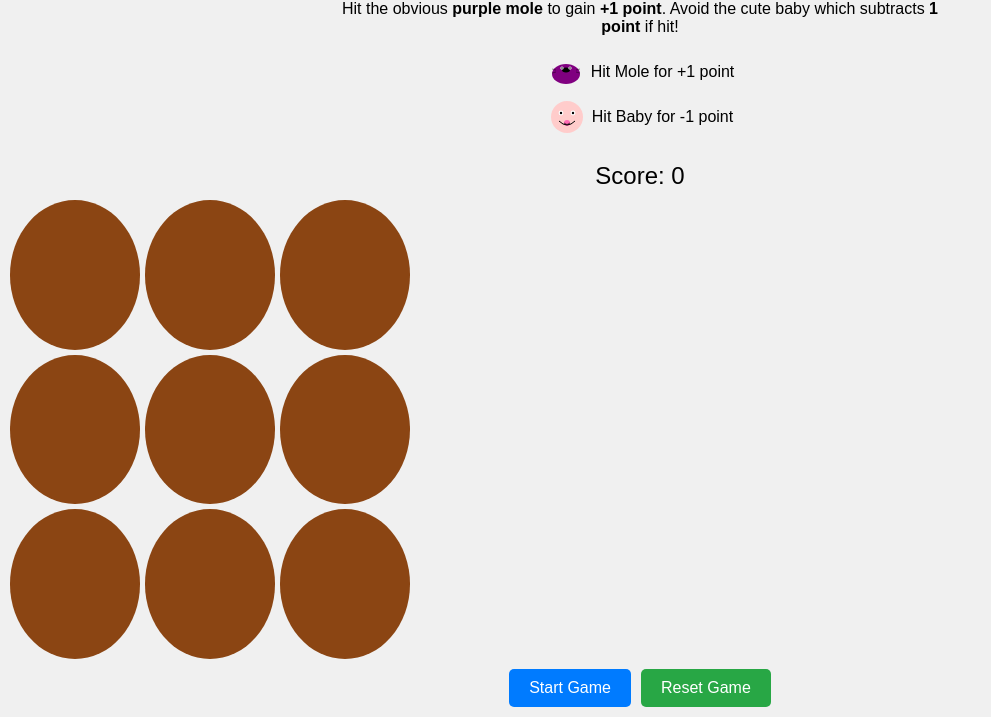
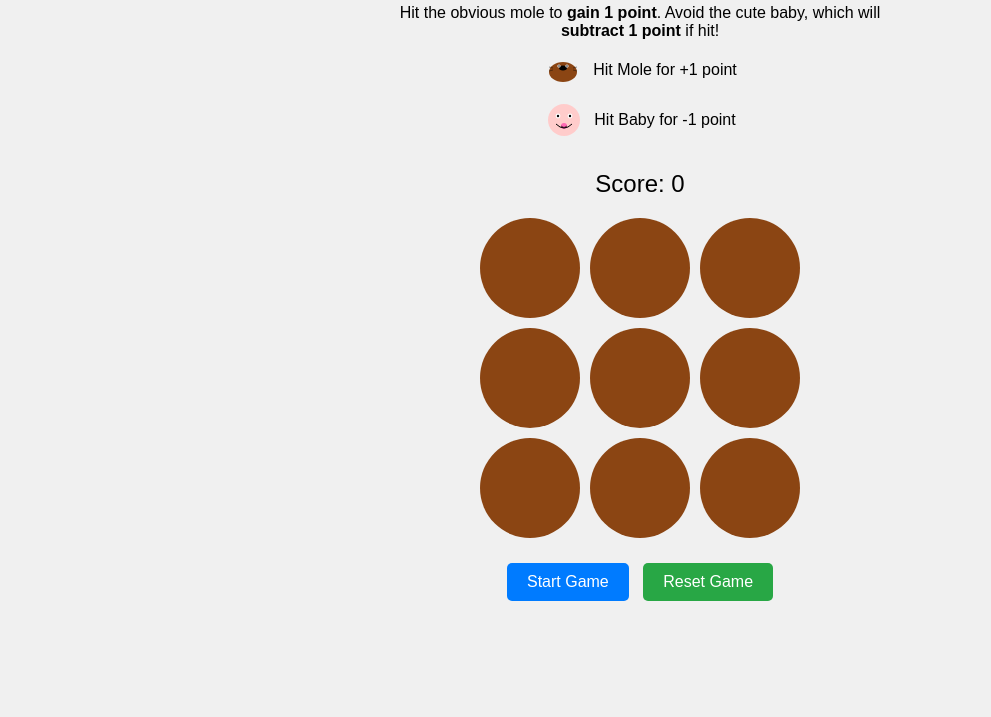
Before and after one commit to magicoh/redface-games, a plain HTML site: page games/whack-a-mole/index.html in a window 1280 px wide. Shown: the part 83-800 px from the top of the page, without its empty margins (0-991 px from the left). Drawn offline with Linux system fonts and the light colour scheme.

Commit message:
Update index.html

```diff
--- a/games/whack-a-mole/index.html
+++ b/games/whack-a-mole/index.html
@@ -2,16 +2,14 @@
 <html lang="en">
 <head>
   <meta charset="UTF-8" />
-  <!-- Set viewport to ensure responsiveness -->
   <meta name="viewport" content="width=device-width, initial-scale=1" />
   <title>Whack-a-Mole & Baby</title>
   <style>
-    /* Reset and ensure full height/width for responsive design */
-    html, body {
+    /* Basic Reset */
+    * {
       margin: 0;
       padding: 0;
-      height: 100%;
-      width: 100%;
+      box-sizing: border-box;
     }
     body {
       background: #f0f0f0;
@@ -19,79 +17,64 @@
       display: flex;
       flex-direction: column;
       align-items: center;
-      /* Use full available height; when embedding in an iframe you can adjust this */
-      height: 100%;
-      box-sizing: border-box;
-      padding: 10px;
+      padding: 20px;
     }
     h1 {
-      margin: 10px 0;
+      margin: 20px 0 10px;
       text-align: center;
     }
     .instructions {
-      margin-bottom: 10px;
+      margin-bottom: 20px;
       text-align: center;
-      max-width: 600px;
-      font-size: 1rem;
+      max-width: 500px;
     }
     .instruction-item {
       display: flex;
       align-items: center;
       justify-content: center;
-      margin: 5px 0;
+      margin: 10px 0;
     }
     .instruction-item svg {
-      margin-right: 5px;
+      margin-right: 10px;
     }
     .scoreboard {
-      font-size: 1.5rem;
-      margin: 10px 0;
+      font-size: 1.5em;
+      margin-bottom: 20px;
     }
-    /* Responsive game container:
-       The grid will adjust based on available width,
-       and holes will keep a square ratio. */
     .game-container {
       display: grid;
-      grid-template-columns: repeat(3, 1fr);
-      gap: 5px;
-      width: 100%;
-      max-width: 400px;
-      flex-grow: 1;
-      align-self: stretch;
+      grid-template-columns: repeat(3, 100px);
+      grid-gap: 10px;
+      margin-bottom: 20px;
     }
     .hole {
+      width: 100px;
+      height: 100px;
       background: #8B4513;
       border-radius: 50%;
       position: relative;
       overflow: hidden;
-      width: 100%;
-      /* Maintain square aspect ratio */
-      padding-top: 100%;
     }
     .character {
       position: absolute;
-      bottom: -90%;
+      bottom: -80px;
       left: 50%;
       transform: translateX(-50%);
-      width: 80%;
-      height: 80%;
+      width: 80px;
+      height: 80px;
       transition: bottom 0.3s;
       cursor: pointer;
     }
     .character.up {
-      bottom: 10%;
-    }
-    .controls {
-      margin-top: 10px;
-      display: flex;
-      gap: 10px;
+      bottom: 10px;
     }
     .btn {
       padding: 10px 20px;
-      font-size: 1rem;
+      font-size: 1em;
       border: none;
       border-radius: 5px;
       cursor: pointer;
+      margin: 5px;
     }
     .start-btn {
       background: #007bff;
@@ -112,12 +95,12 @@
 <body>
   <h1>Whack-a-Mole & Baby</h1>
   <div class="instructions">
-    <p>Hit the obvious <strong>purple mole</strong> to gain <strong>+1 point</strong>. Avoid the cute baby which subtracts <strong>1 point</strong> if hit!</p>
+    <p>Hit the obvious mole to <strong>gain 1 point</strong>. Avoid the cute baby, which will <strong>subtract 1 point</strong> if hit!</p>
     <div class="instruction-item">
       <!-- Mole SVG Preview -->
       <svg width="40" height="40" viewBox="0 0 200 200" xmlns="http://www.w3.org/2000/svg">
-        <!-- Purple Mole Body -->
-        <ellipse cx="100" cy="110" rx="70" ry="50" fill="purple"/>
+        <!-- Mole Body -->
+        <ellipse cx="100" cy="110" rx="70" ry="50" fill="#8B4513"/>
         <!-- Nose -->
         <ellipse cx="100" cy="90" rx="20" ry="12" fill="#000"/>
         <!-- Eyes -->
@@ -167,7 +150,7 @@
     <div class="hole" data-index="7"><div class="character"></div></div>
     <div class="hole" data-index="8"><div class="character"></div></div>
   </div>
-  <div class="controls">
+  <div>
     <button class="btn start-btn" id="startBtn">Start Game</button>
     <button class="btn reset-btn" id="resetBtn">Reset Game</button>
   </div>
@@ -181,11 +164,11 @@
     const startBtn = document.getElementById('startBtn');
     const resetBtn = document.getElementById('resetBtn');
 
-    // Inline SVG for an obvious cartoon purple mole.
+    // Inline SVG for an obvious cartoon mole.
     const moleSVG = `
       <svg width="80" height="80" viewBox="0 0 200 200" xmlns="http://www.w3.org/2000/svg">
-        <!-- Purple Mole Body -->
-        <ellipse cx="100" cy="110" rx="70" ry="50" fill="purple"/>
+        <!-- Mole Body -->
+        <ellipse cx="100" cy="110" rx="70" ry="50" fill="#8B4513"/>
         <!-- Nose -->
         <ellipse cx="100" cy="90" rx="20" ry="12" fill="#000"/>
         <!-- Eyes -->
@@ -219,7 +202,7 @@
       </svg>
     `;
 
-    // Returns a random time (in ms) between min and max.
+    // Return a random time between min and max (ms)
     function randomTime(min, max) {
       return Math.round(Math.random() * (max - min) + min);
     }
@@ -252,7 +235,7 @@
       }
 
       character.classList.add('up');
-      // Remove the character after a random duration, then recursively show another.
+      // Remove after a random duration, then call showCharacter recursively if game is still on.
       setTimeout(() => {
         character.classList.remove('up');
         if (!timeUp) showCharacter();
@@ -261,7 +244,7 @@
 
     // Process a hit on a character.
     function hit(e) {
-      if (!e.isTrusted) return; // Ignore fake clicks.
+      if (!e.isTrusted) return; // ignore fake clicks
       const type = this.getAttribute('data-type');
       if (type === 'mole') {
         score++;
@@ -280,7 +263,7 @@
     // Delegate events for dynamically populated characters.
     document.getElementById('gameContainer').addEventListener('click', function(e) {
       if (e.target.closest('.character')) {
-        // The hit() function is triggered by the element.
+        // hit() is triggered by the element.
       }
     });
 
@@ -290,7 +273,7 @@
       scoreDisplay.textContent = score;
       timeUp = false;
       showCharacter();
-      // End the game after the specified duration.
+      // End game after a set duration.
       setTimeout(() => {
         timeUp = true;
         alert("Time's up! Your final score is: " + score);
@@ -301,7 +284,7 @@
     startBtn.addEventListener('click', () => {
       startBtn.disabled = true;
       startGame();
-      // Re-enable the start button after the game is over.
+      // Re-enable the start button after game duration.
       setTimeout(() => {
         startBtn.disabled = false;
       }, gameDuration + 500);
```
